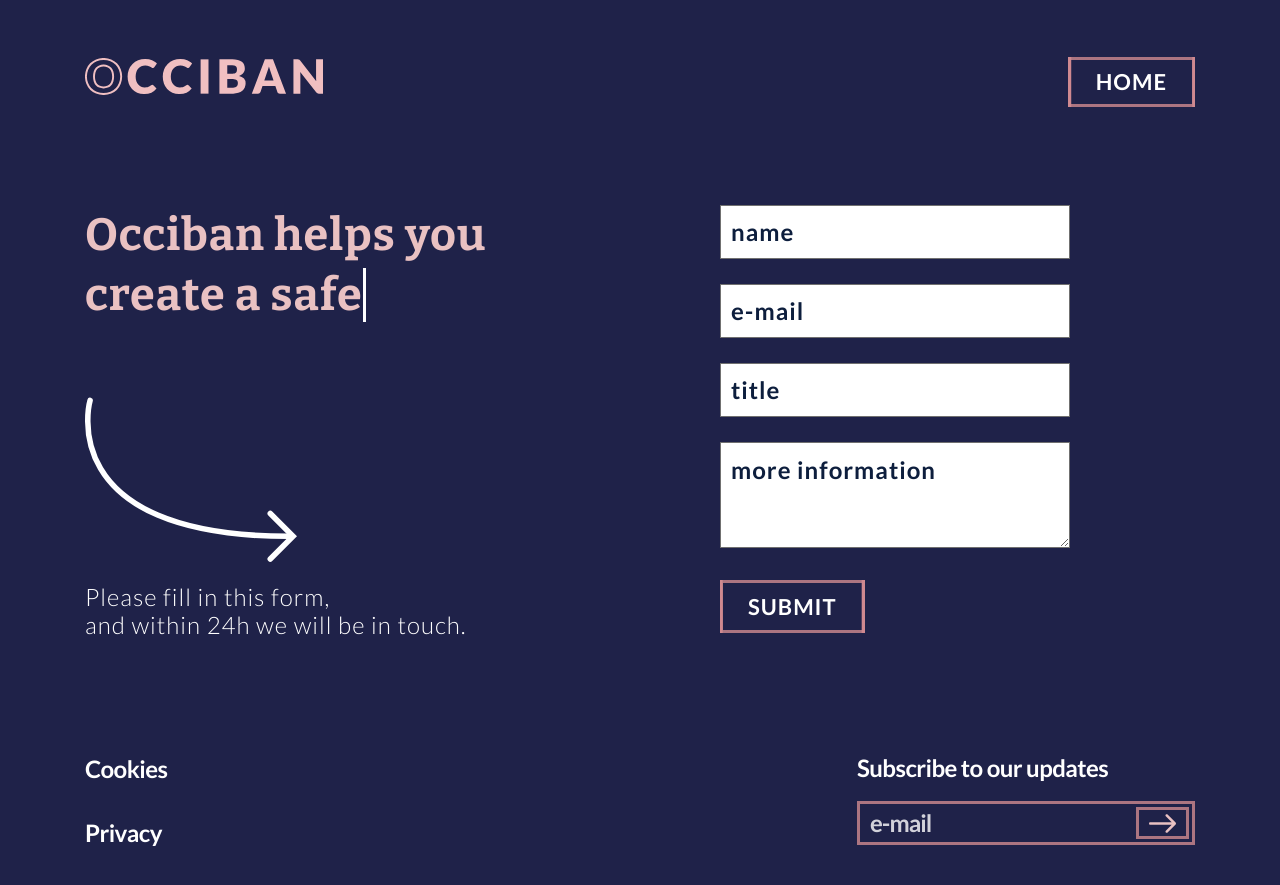
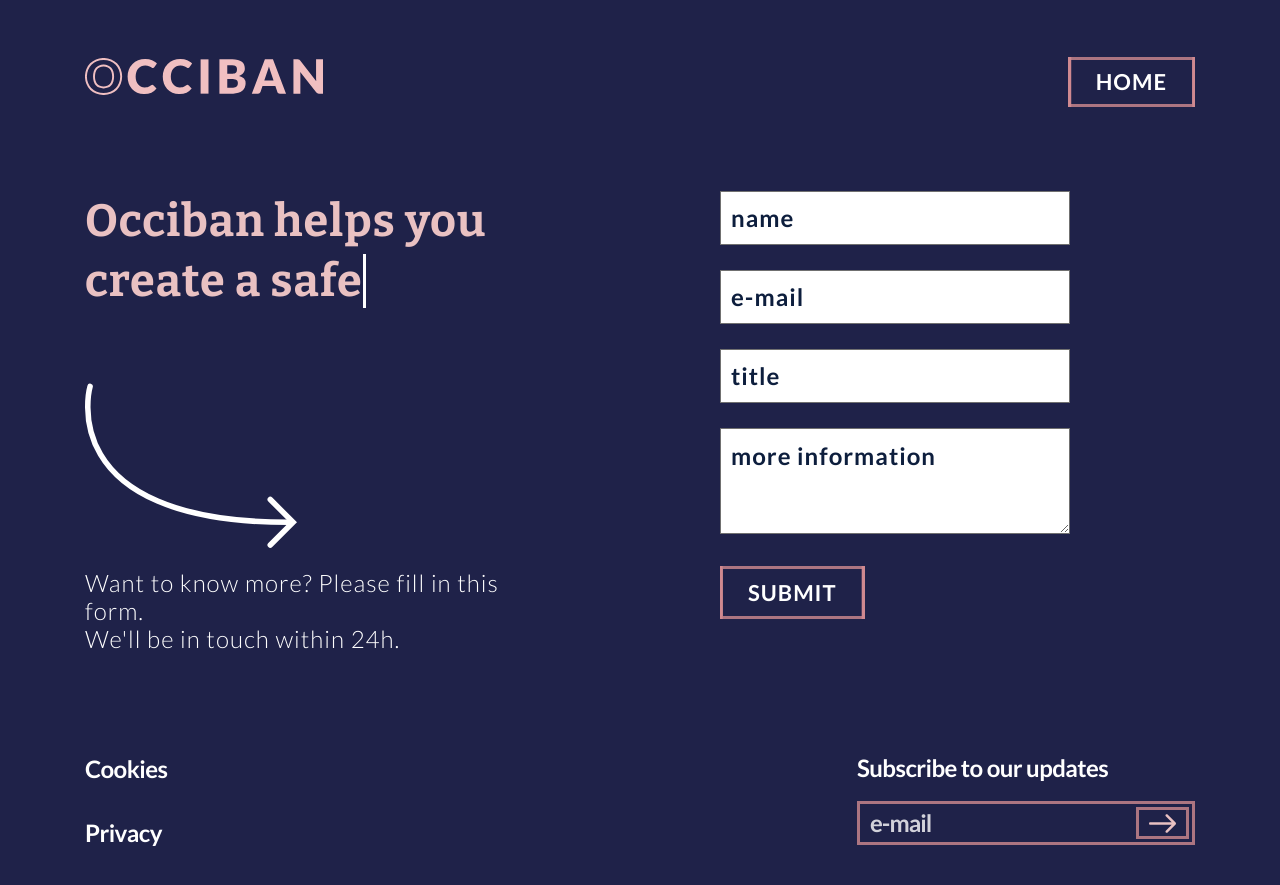
Before and after one commit to occiban/occiban.github.io, a Jekyll site: the page built from contact.html, in a window 1280 px wide. Shown: the top 885 px of the page. Built offline with Jekyll 4.4.1, drawn with Linux system fonts in a browser that asks for light colours.

Commit message:
Update contact.html

```diff
--- a/contact.html
+++ b/contact.html
@@ -19,7 +19,7 @@ permalink: /contact/
                 </h2>
                 <img class="only-desktop footer-image" src="/img/Contact/Component 1 – 1.svg" alt="arrow">
                 <br class="only-mobile">
-                <p class="footer-para">Please fill in this form,<br> and within 24h we will be in touch.</p>
+                <p class="footer-para">Want to know more? Please fill in this form.<br>We'll be in touch within 24h.</p>
               </div>
               <div class="col-lg-1"><br class="only-mobile"></div>
               <div class="col-lg-4 cust-marg-form">
```
